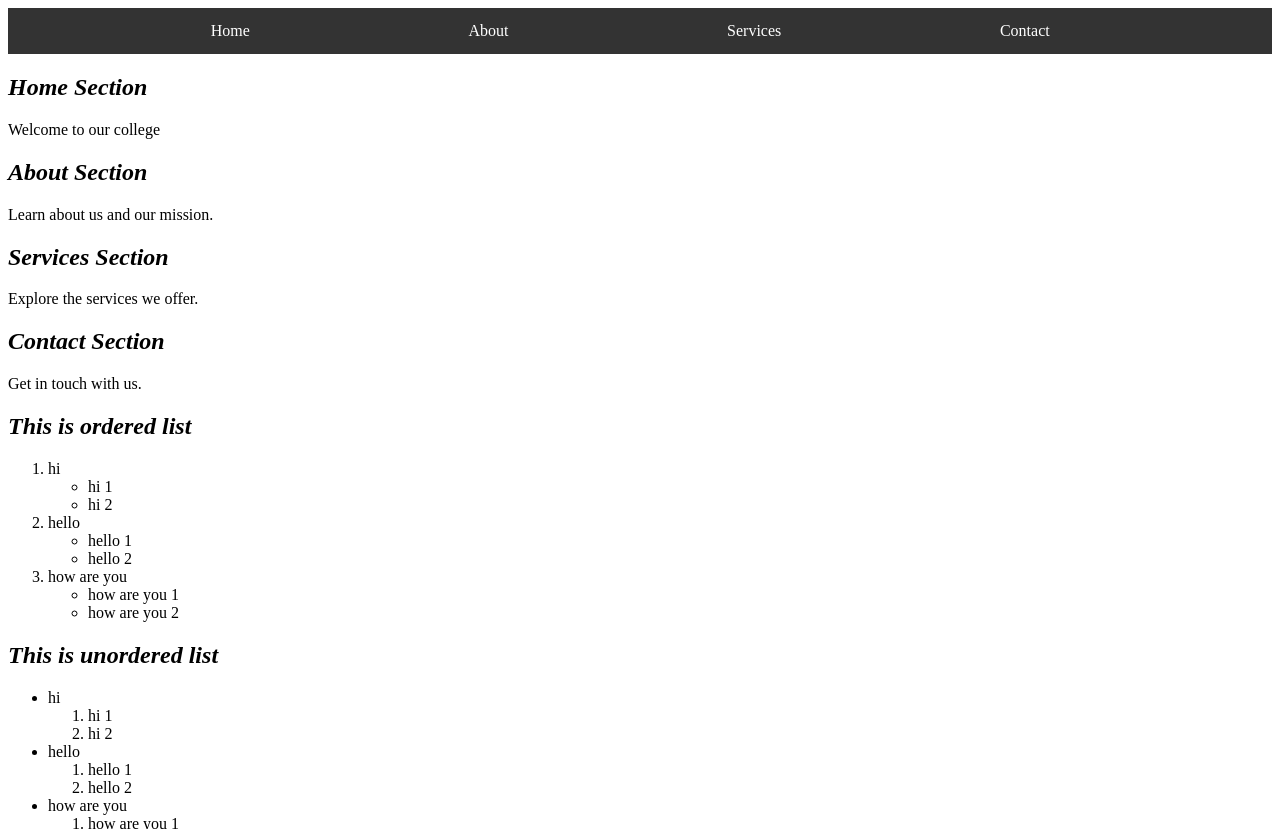
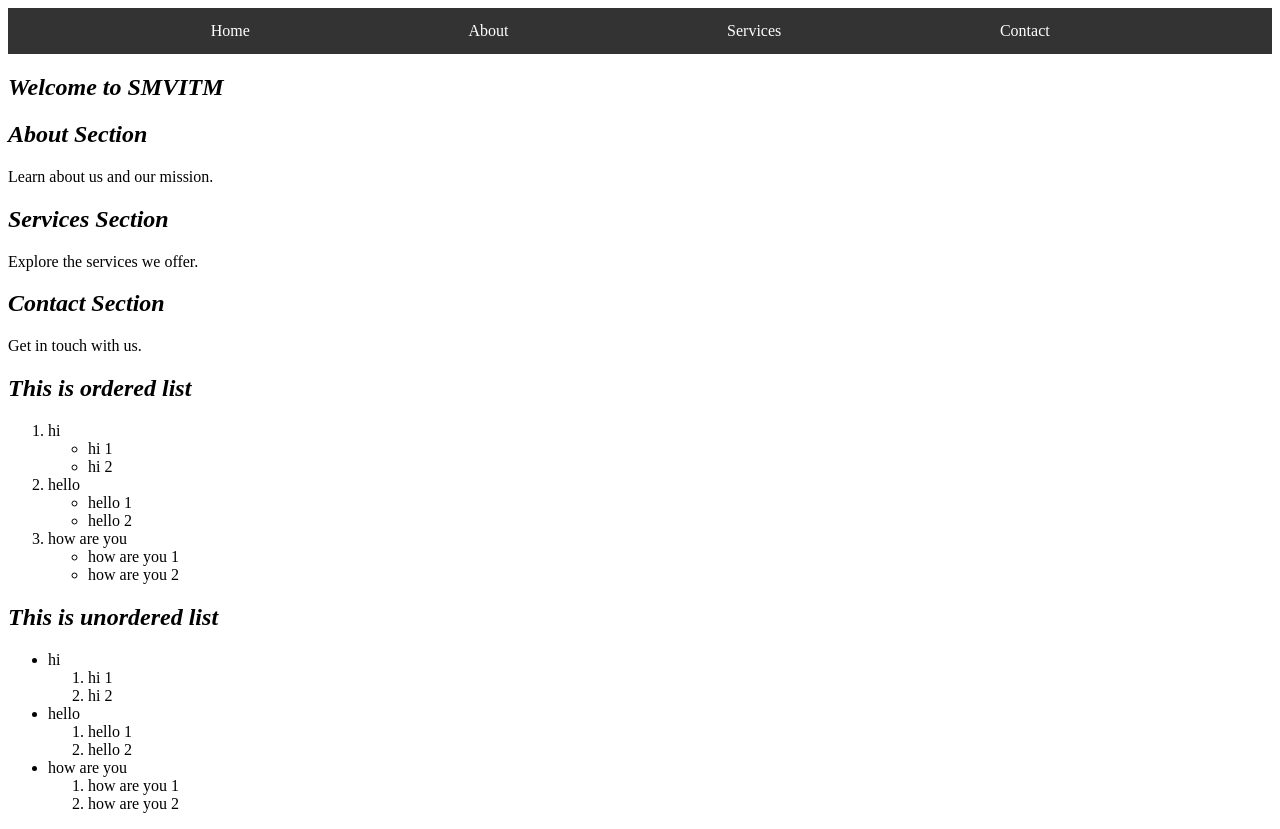
Before and after one commit to Vijayakumarbiradar22/Internv, a plain HTML site: page index.html in a window 1280 px wide. Shown: the top 829 px of the page. Drawn offline with Linux system fonts and the light colour scheme.

Commit message:
modified html

```diff
--- a/index.html
+++ b/index.html
@@ -17,8 +17,9 @@
         </ul>
 
         <section id="home">
-            <h2>Home Section</h2>
-            <p>Welcome to our college</p>
+            <h2>Welcome to SMVITM</h2>
+            <!-- <img src="" width="" height=""> -->
+
         </section>
 
         <section id="about">
```
